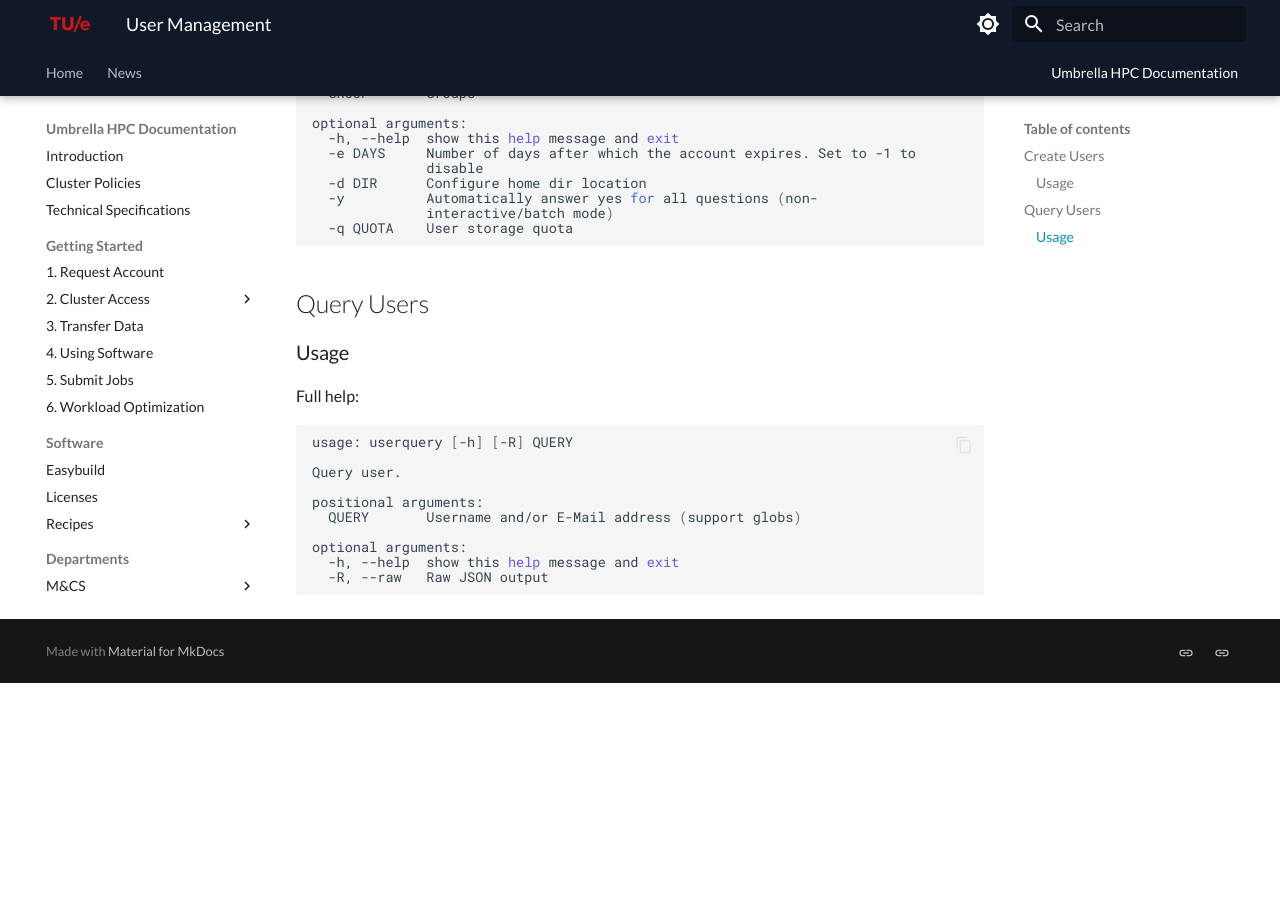
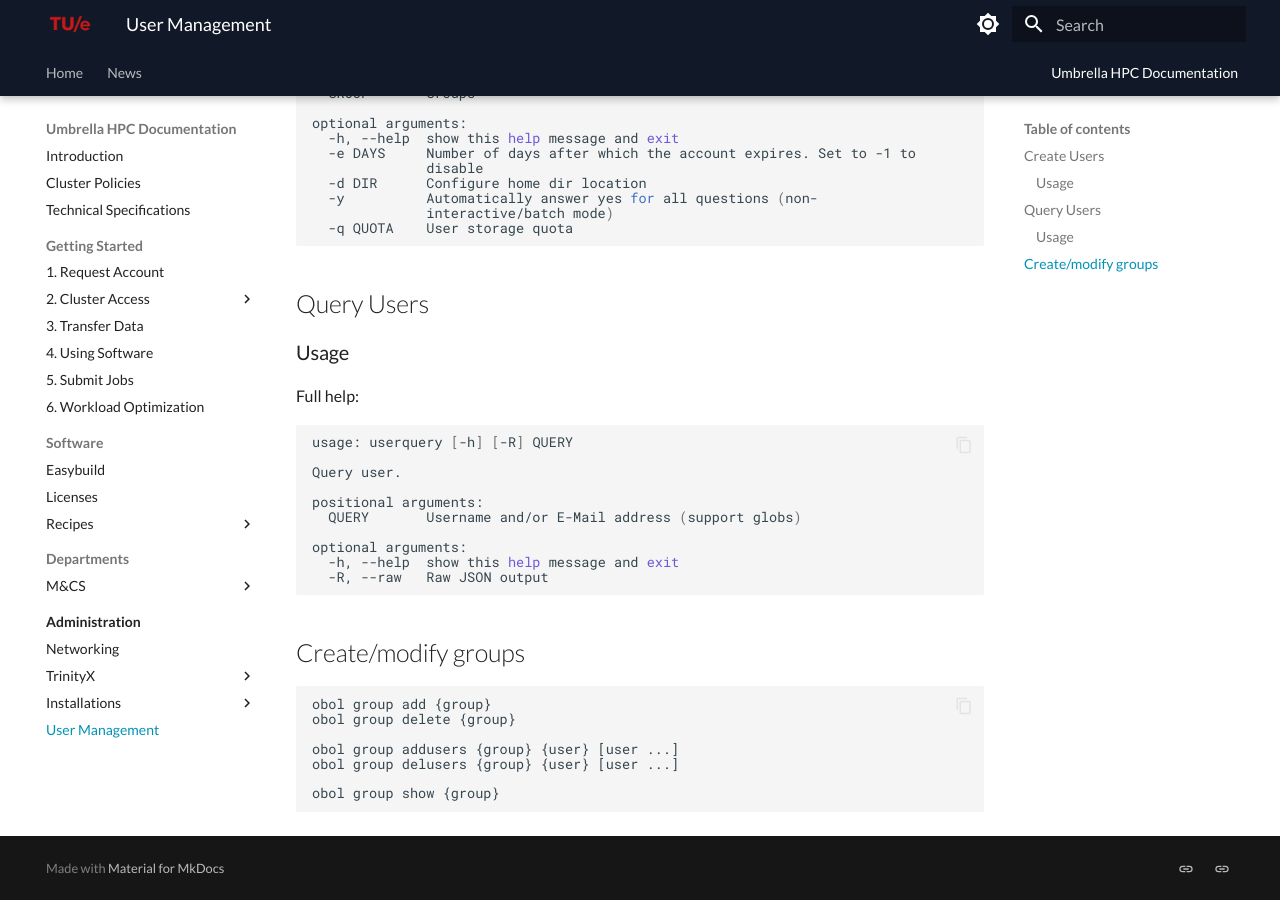
Before and after one commit to gferhpc/supercomputing.tue.nl, an MkDocs documentation site: the page built from pages/documentation/administration/users.md, in a window 1280 px wide and 900 px high, scrolled down 564 px. Built offline with MkDocs 1.6.1 and Material for MkDocs 9.7.7, drawn with Linux system fonts in a browser that asks for light colours; before the commit the page ends 1247 px from its top, so only the background shows below that.

Commit message:
admin: add group management commands

````diff
--- a/pages/documentation/administration/users.md
+++ b/pages/documentation/administration/users.md
@@ -51,3 +51,15 @@
   -h, --help  show this help message and exit
   -R, --raw   Raw JSON output
 ```
+
+## Create/modify groups
+
+```
+obol group add {group}
+obol group delete {group}
+
+obol group addusers {group} {user} [user ...]
+obol group delusers {group} {user} [user ...]
+
+obol group show {group}
+```
````
